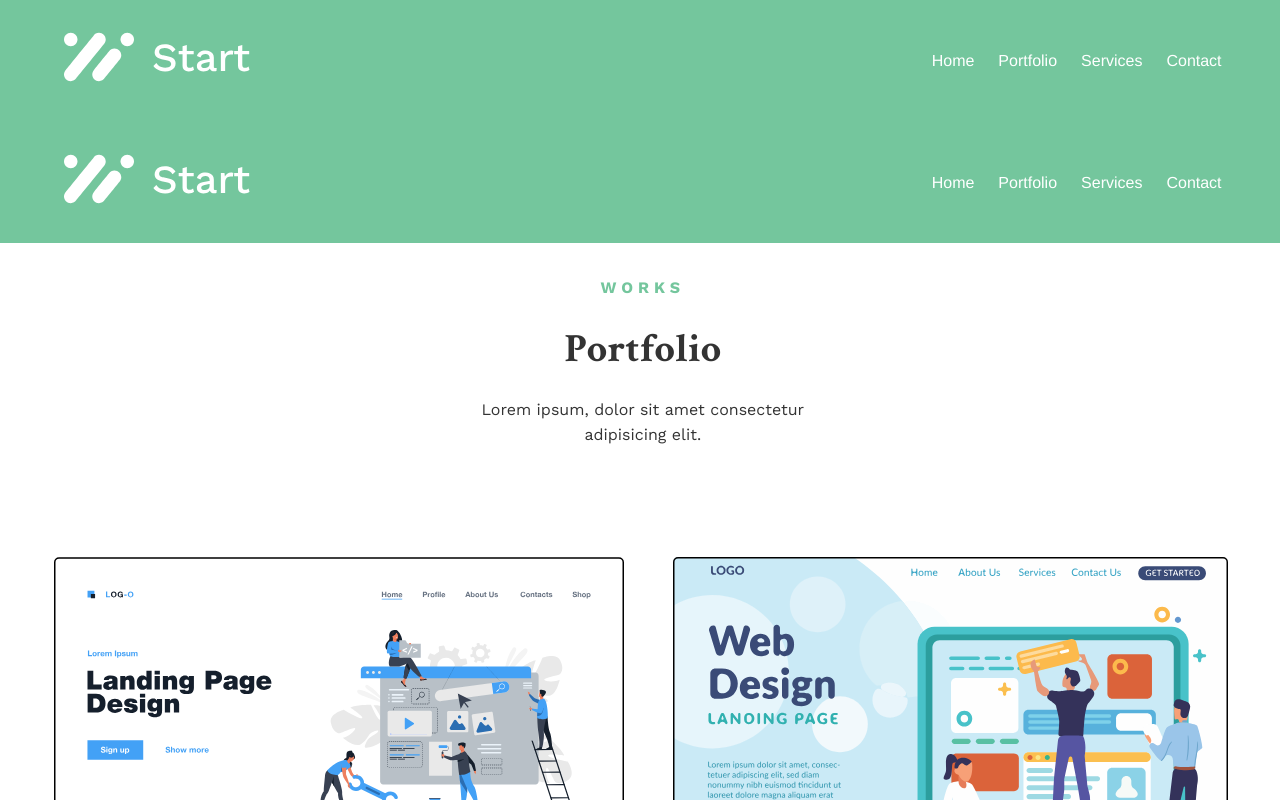
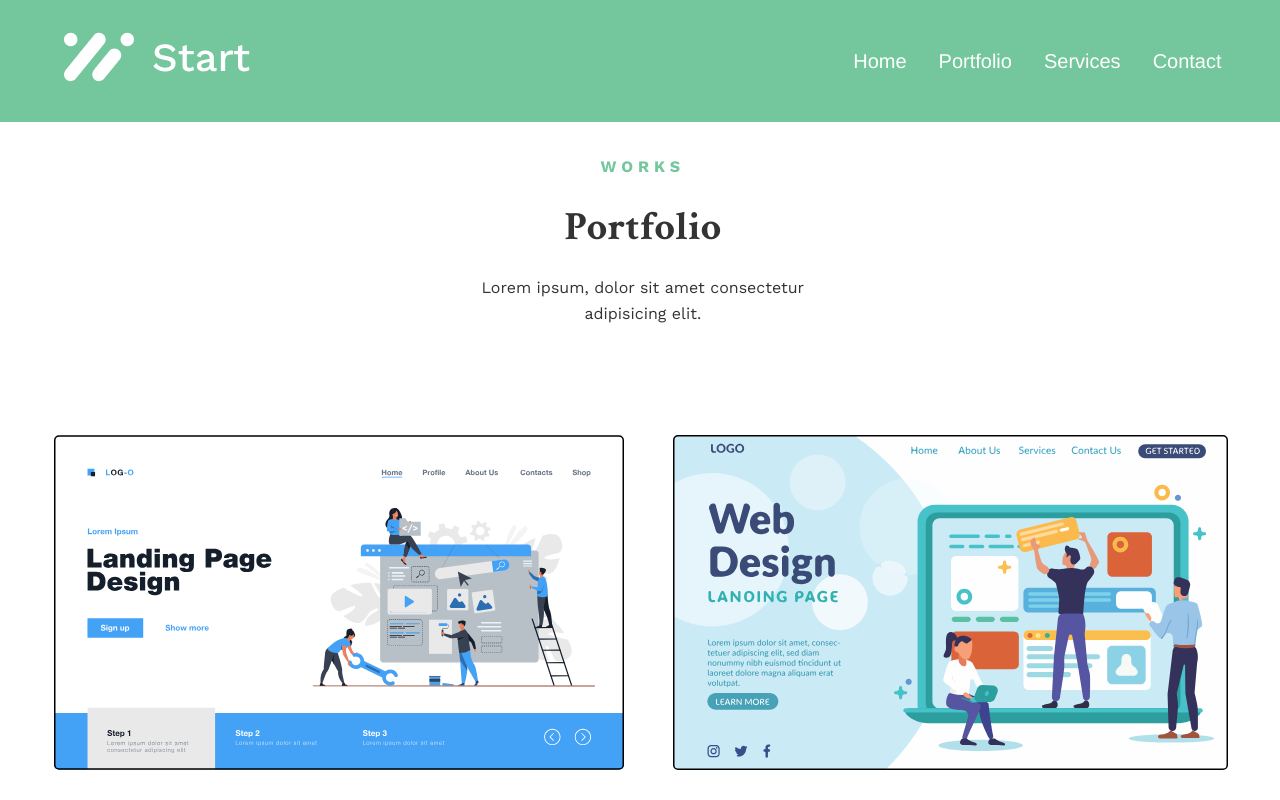
Before and after one commit to FDamilola-Dev/Startup-Website, a React (Vite) app: page /portfolio in a window 1280 px wide. Shown: the top 800 px of the page. Built offline with nearby package versions, Linux system fonts and the light colour scheme.

Commit message:
Updated-1440-1441

```diff
--- a/src/App.css
+++ b/src/App.css
@@ -79,6 +79,45 @@ button {
   color: #fff;
   /* font-size: 0.9rem; */
 }
+
+.desktop-nav{
+  display: none;
+}
+ @media (min-width:576px){
+  .desktop-nav{
+    list-style: none;
+  display: flex;
+  flex-direction: row;
+  gap: 2rem;
+  text-align: center;
+  font-size: 20px;
+  font-weight: 400;
+  color: #ffffff;
+  }
+ }
+
+ .desktop-nav a{
+  color: #ffffff;
+ }
+
+ ul.menu-items {
+  border: 2px solid red;
+  list-style: none;
+  color: #ffffff;
+  /* height: 100vh; */
+  /* width: 100vw; */
+ }
+
+ @media (min-width: 324px){
+  ul.menu-items {
+    display: none;
+  }
+ }
+
+ ul.menu-items a {
+  color: #ffffff;
+ }
+
 
 /* ✅ Hamburger toggle button (only visible on mobile) */
 .menu-toggle {
--- a/src/Pages/PortfolioPage.jsx
+++ b/src/Pages/PortfolioPage.jsx
@@ -48,7 +48,7 @@ const Portfolio = () => {
   ];
   return (
     <div className="PortfolioWrapper">
-      <Navbar />
+      {/* <Navbar /> */}
       <Works />
       <div className="portfolioCards">
         {cards.map((card, index) => (
--- a/src/components/Navbar.jsx
+++ b/src/components/Navbar.jsx
@@ -1,33 +1,12 @@
-import React, { useState, useEffect, useRef } from "react";
+import React, { useState} from "react";
 import logo from "../assets/logonew.svg";
+import { Link } from "react-router-dom";
 // import "./Navbar.css"; // Your custom styles
 // import { FaBars, FaTimes } from "react-icons/fa";
-import "../App.css"
-
+import "../App.css";
 
 const Navbar = () => {
   const [isOpen, setIsOpen] = useState(false);
-  const navRef = useRef(null);
-  const toggleRef = useRef(null);
-
-  const toggleMenu = () => setIsOpen(!isOpen);
-
-  // Close menu when clicking outside
-  useEffect(() => {
-    const handleClickOutside = (event) => {
-      if (
-        navRef.current &&
-        !navRef.current.contains(event.target) &&
-        toggleRef.current &&
-        !toggleRef.current.contains(event.target)
-      ) {
-        setIsOpen(false);
-      }
-    };
-
-    document.addEventListener("click", handleClickOutside);
-    return () => document.removeEventListener("click", handleClickOutside);
-  }, []);
 
   return (
     <nav className="navbar">
@@ -36,22 +15,37 @@ const Navbar = () => {
       </div>
 
       <div
-        className={`menu-toggle ${isOpen ? "open" : ""}`}
-        onClick={toggleMenu}
-        ref={toggleRef}
+        className={`menu-toggle `}
+        onClick={() => setIsOpen(!isOpen)}
       >
         ☰
-
       </div>
 
-      <ul className={`nav-links ${isOpen ? "active" : ""}`} ref={navRef}>
-        <li onClick={() => setIsOpen(false)}>Home</li>
-        <li onClick={() => setIsOpen(false)}>Portfolio</li>
-        <li onClick={() => setIsOpen(false)}>Services</li>
-        <li onClick={() => setIsOpen(false)}>Contact</li>
-        <li className="close-btn" onClick={toggleMenu}>×</li>
+      <ul className="desktop-nav">
+        <li>
+          <Link to="/">Home</Link>
+        </li>
+        <li>
+          <Link to="/portfolio">Portfolio</Link>
+        </li>
+        <li>Services</li>
+        <li>Contact</li>
+        <li className="close-btn">×</li>
       </ul>
 
+      {isOpen && (
+        <ul className="menu-items">
+          <li>
+            <Link to="/">Home</Link>
+          </li>
+          <li>
+            <Link to="/portfolio">Portfolio</Link>
+          </li>
+          <li>Services</li>
+          <li>Contact</li>
+          <li onClick={() => setIsOpen(!isOpen)} className="close-btn">×</li>
+        </ul>
+      )}
     </nav>
   );
 };
```
